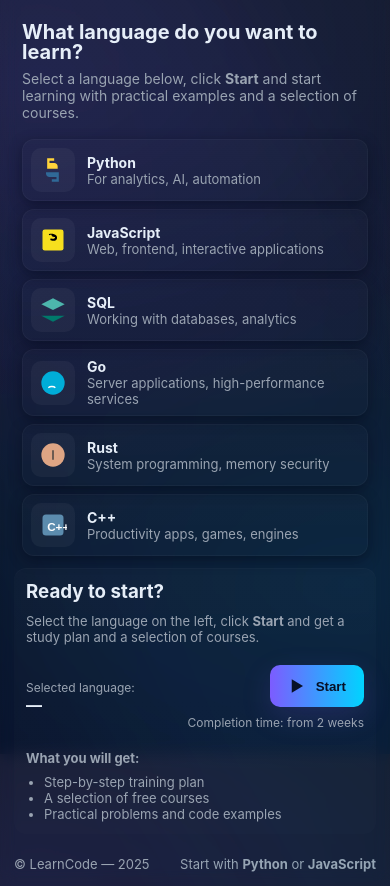
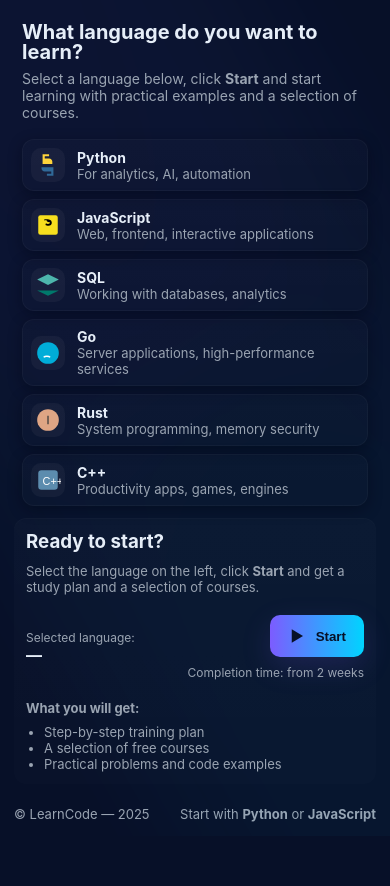
Before and after one commit to anfoot01/EDU, a plain HTML site: page index.html in a window 390 px wide. Shown: the part 90-976 px from the top of the page. After the commit the page ends 926 px from the top, so only its background shows below. Drawn offline with Linux system fonts and the light colour scheme.

Commit message:
fixed bug backround-phone-size

```diff
--- a/style.css
+++ b/style.css
@@ -181,14 +181,20 @@ a {
 }
 
 .lang-icon {
-    width: 44px;
-    height: 44px;
+    width: 54px;
+    height: 54px;
     border-radius: 10px;
     background: rgba(255, 255, 255, 0.04);
     display: grid;
     place-items: center;
-    font-weight: 700;
-    flex: 0 0 44px;
+    font-weight: 00;
+    flex: 0 0 54px;
+}
+
+.lang-icon svg {
+    width: 44px;
+    height: 44px;
+
 }
 
 /* Right column - CTA card */
@@ -356,22 +362,23 @@ a {
 @media (max-width:590px) {
     body {
         padding: 0px 0px;
+        background: #071028;
     }
 
     .main-cont {
         align-items: flex-start;
+        height: 100%;
 
     }
 
     .container {
-
+        box-shadow: 0px 0px 0px;
         border-radius: 0px;
         padding: 14px;
-
+        background: #071028;
     }
 
     .hero {
-
         gap: 0px;
     }
 
@@ -404,7 +411,6 @@ a {
     }
 
     .cta {
-
         padding: 12px;
         border-radius: 12px;
         box-shadow: inset 0 1px 0 rgba(255, 255, 255, 0.02);
@@ -413,4 +419,20 @@ a {
         gap: 8px;
         align-items: stretch;
     }
+
+    .lang-icon {
+        width: 34px;
+        height: 34px;
+        border-radius: 10px;
+        background: rgba(255, 255, 255, 0.04);
+        display: grid;
+        place-items: center;
+        font-weight: 00;
+        flex: 0 0 34px;
+    }
+
+    .lang-icon svg {
+        width: 26px;
+        height: 26px;
+    }
 }
```
